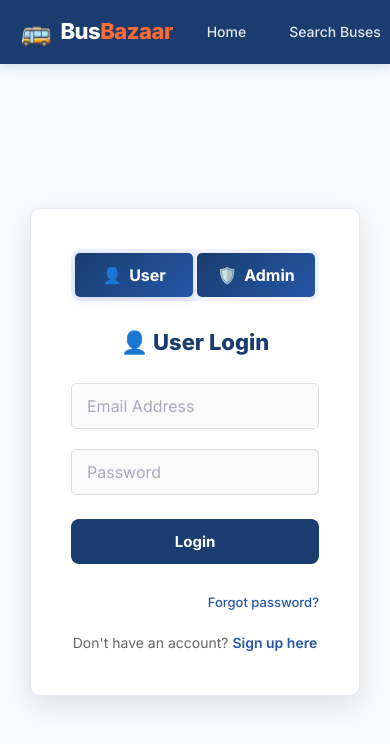
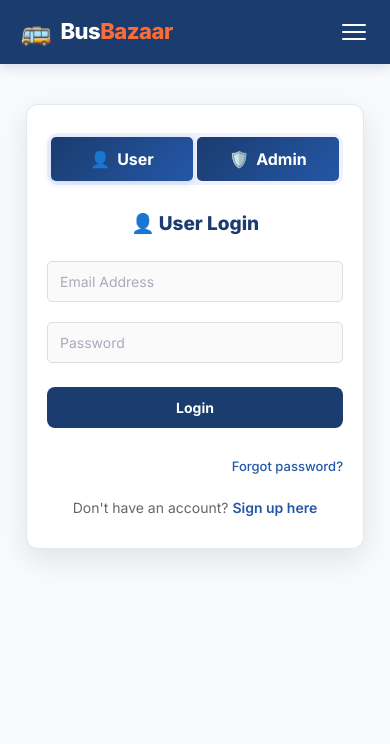
Before and after one commit to keyurdevani123/Bus_Booking_System, a React (Create React App) app in the folder Frontend/: page /user/login in a window 390 px wide. Shown: the top 744 px of the page. Built offline with nearby package versions, Linux system fonts and the light colour scheme; no server answers.

Commit message:
fix: remove duplicate Navbar CSS, add mobile responsive styles for auth and dashboard

```diff
--- a/Frontend/src/styles/Auth.css
+++ b/Frontend/src/styles/Auth.css
@@ -599,3 +599,30 @@
   background: #2557A7;
   color: #fff;
 }
+
+/* ── Mobile Responsive ───────────────────────────────────── */
+@media (max-width: 480px) {
+  .auth-container {
+    padding: 16px 12px;
+    align-items: flex-start;
+    padding-top: 24px;
+  }
+  .auth-box {
+    padding: 28px 20px;
+    border-radius: 12px;
+  }
+  .auth-box h2 { font-size: 22px; margin-bottom: 20px; }
+  .login-combined-box { max-width: 100%; }
+  .login-tab { font-size: 13px; padding: 9px 0; }
+  .login-title { font-size: 19px !important; }
+  .auth-box input, .auth-box select {
+    padding: 11px 12px;
+    font-size: 14px;
+  }
+  .auth-box button[type=submit] {
+    padding: 12px;
+    font-size: 14px;
+  }
+  .type-toggle { gap: 6px; }
+  .toggle-btn { font-size: 13px; padding: 8px 0; }
+}
--- a/Frontend/src/styles/Dashboard.css
+++ b/Frontend/src/styles/Dashboard.css
@@ -154,18 +154,38 @@
 }
 
 @media (max-width: 768px) {
-  table {
-    font-size: 12px;
+  .dashboard-container {
+    padding: 16px 12px;
+    border-radius: 8px;
+  }
+  .dashboard-container h2 { font-size: 20px; margin-bottom: 16px; }
+  .dashboard-container h3 { font-size: 16px; }
+
+  .filter-buttons {
+    flex-wrap: wrap;
+    gap: 8px;
+  }
+  .filter-buttons button {
+    padding: 8px 14px;
+    font-size: 13px;
+    flex: 1;
+    min-width: 100px;
   }
 
-  table th,
-  table td {
-    padding: 8px;
+  .add-btn { font-size: 13px; padding: 9px 16px; }
+
+  .add-bus-form {
+    padding: 14px;
+  }
+  .form-row-grid {
+    grid-template-columns: 1fr;
+    gap: 10px;
   }
 
-  .add-bus-form {
-    grid-template-columns: 1fr;
-  }
+  table { font-size: 12px; }
+  table th, table td { padding: 8px 6px; }
+
+  .buses-table, .bookings-table { overflow-x: auto; }
 }
 
 /* ===== New Admin Bus Form ===== */
--- a/Frontend/src/styles/Navbar.css
+++ b/Frontend/src/styles/Navbar.css
@@ -128,72 +128,3 @@
   .navbar-menu { display: none; }
   .hamburger   { display: flex; }
 }
-
-
-.navbar-container {
-  max-width: 1200px;
-  margin: 0 auto;
-  padding: 15px 20px;
-  display: flex;
-  justify-content: space-between;
-  align-items: center;
-}
-
-.navbar-brand {
-  font-size: 24px;
-  font-weight: bold;
-  text-decoration: none;
-  color: white;
-  margin-right: 40px;
-}
-
-.navbar-menu {
-  display: flex;
-  list-style: none;
-  gap: 30px;
-  align-items: center;
-}
-
-.navbar-menu a {
-  color: white;
-  text-decoration: none;
-  font-weight: 500;
-  transition: opacity 0.3s;
-}
-
-.navbar-menu a:hover {
-  opacity: 0.8;
-}
-
-.logout-btn {
-  background: rgba(255, 255, 255, 0.2);
-  border: 1px solid white;
-  color: white;
-  padding: 8px 16px;
-  border-radius: 4px;
-  cursor: pointer;
-  font-weight: 500;
-  transition: background 0.3s;
-}
-
-.logout-btn:hover {
-  background: rgba(255, 255, 255, 0.3);
-}
-
-.user-name {
-  color: white;
-  font-weight: 500;
-  font-size: 14px;
-}
-
-@media (max-width: 768px) {
-  .navbar-menu {
-    gap: 15px;
-    font-size: 14px;
-  }
-
-  .navbar-brand {
-    margin-right: 20px;
-    font-size: 20px;
-  }
-}
```
Also changed, not shown: 2 other files (tests, documents, lock files or other folders).
